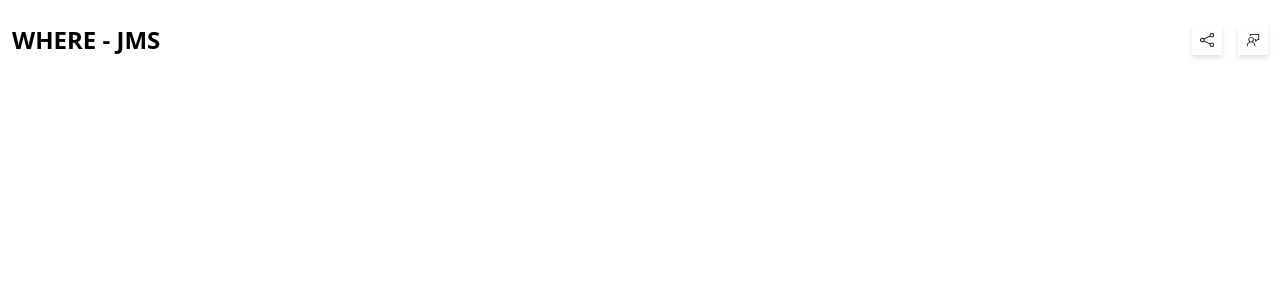
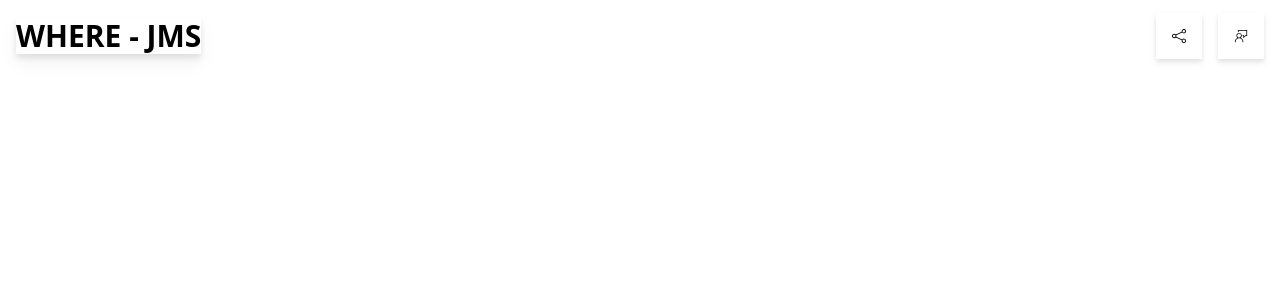
Before and after one commit to betterplaywon/where-jms, a Next.js app: page /components/Header in a window 1280 px wide. Shown: the top 300 px of the page. Built offline with nearby package versions, Linux system fonts and the light colour scheme.

Commit message:
fix: Header 디자인 변경

```diff
--- a/src/pages/components/Header.tsx
+++ b/src/pages/components/Header.tsx
@@ -6,20 +6,20 @@ import { VscFeedback } from "react-icons/vsc";
 
 const Header = () => {
   return (
-    <header className="flex justify-between items-center mt-3 p-3">
-      <nav className="font-normal text-xs">
+    <header className="absolute top-0 left-0 w-full h-2 px-4 flex justify-between items-center z-50 mt-6 p-3">
+      <nav className="drop-shadow-lg">
         <Link
-          className="flex items-center text-base text-black shrink-0 mr-5"
+          className="flex items-center text-black shrink-0 mr-5 bg-white"
           href="/"
         >
-          <h1 className="text-2xl font-bold">WHERE - JMS</h1>
+          <h1 className="text-3xl font-bold">WHERE - JMS</h1>
         </Link>
       </nav>
-      <nav className="flex items-center gap-3 font-medium text-sm text-center">
-        <button className="mr-1 p-2 bg-white drop-shadow-md">
+      <nav className="flex items-center gap-3 text-sm text-center">
+        <button className="mr-1 p-4 bg-white drop-shadow-md">
           <BsShare />
         </button>
-        <button className="p-2 bg-white drop-shadow-md">
+        <button className="p-4 bg-white drop-shadow-md">
           <VscFeedback />
         </button>
       </nav>
```
